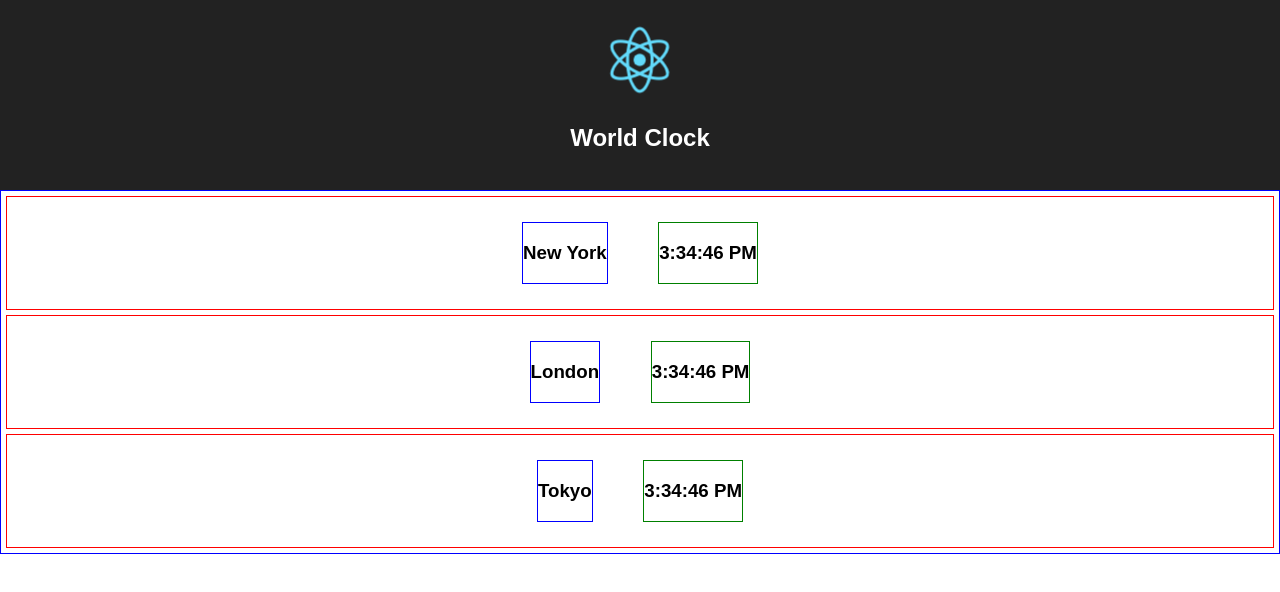
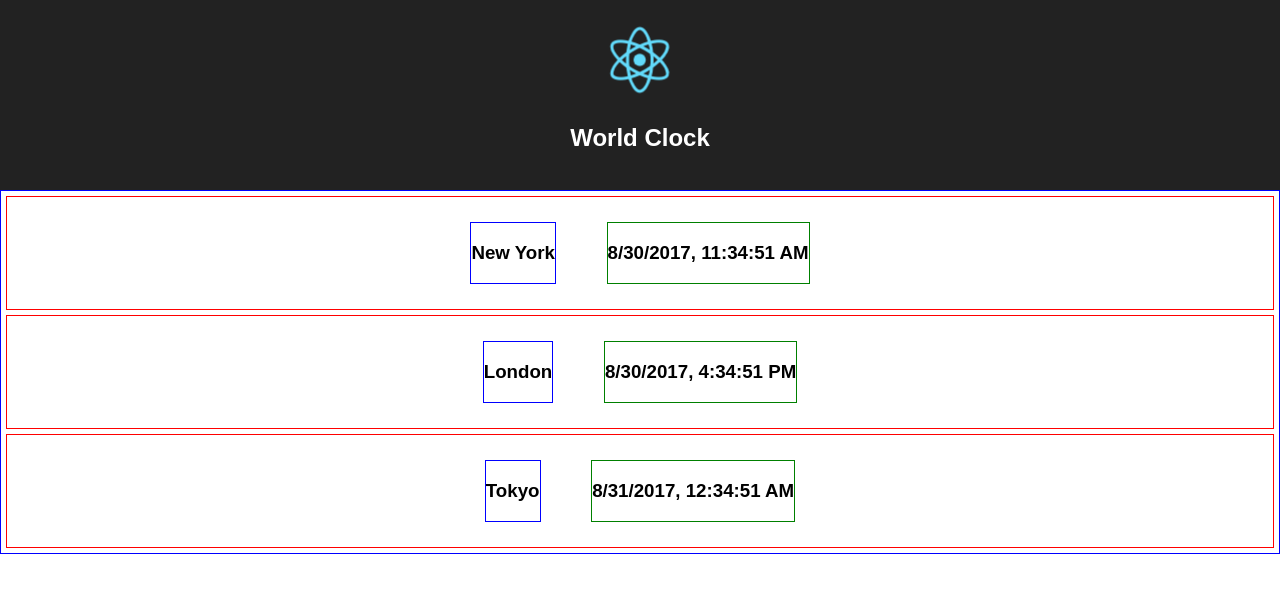
Before and after one commit to WilleniumFalcon91/World-Clock, a React (Create React App) app: page / in a window 1280 px wide. Shown: the top 592 px of the page. Built offline with nearby package versions, Linux system fonts and the light colour scheme.

Commit message:
successfully returns time across different time zones

```diff
--- a/src/App.js
+++ b/src/App.js
@@ -13,14 +13,17 @@ constructor(props) {
     this.state = {
         currentTime: new Date()
     }
+      this.timerId = setInterval(
+          () => this._update(), 1000
+        );
 }
 
-// _update = (timeDifference) => {
-//     const newTime = new Date(this.state.currentTime.getTime() + timeDiference);
-//     this.setState({
-//         currentTime: newTime
-//     });
-// }
+_update = () => {
+    this.setState({
+        currentTime: new Date()
+    });
+      // console.log(this.state.currentTime)
+}
 
   render() {
     return (
@@ -36,7 +39,7 @@ constructor(props) {
               <CityName name={'New York'}/>
               </div>
               <div className="Time">
-              <Time newTime={this.state.currentTime.toLocaleTimeString()}/>
+              <Time newTime={this.state.currentTime.toLocaleString("en-US", {timeZone: "America/New_York"})}/>
               </div>
             </div>
             <div className="City2">
@@ -44,7 +47,7 @@ constructor(props) {
               <CityName name={'London'}/>
               </div>
               <div className="Time">
-              <Time newTime={this.state.currentTime.toLocaleTimeString()}/>
+              <Time newTime={this.state.currentTime.toLocaleString("en-US", {timeZone: "Europe/London"})}/>
               </div>
             </div>
             <div className="City3">
@@ -52,7 +55,7 @@ constructor(props) {
               <CityName name={'Tokyo'}/>
               </div>
               <div className="Time">
-              <Time newTime={this.state.currentTime.toLocaleTimeString()}/>
+              <Time newTime={this.state.currentTime.toLocaleString("en-US", {timeZone: "Asia/Tokyo"})}/>
               </div>
             </div>
           </div>
--- a/src/Time.js
+++ b/src/Time.js
@@ -7,7 +7,4 @@ function Time ({newTime}) {
 }
 
 
-
-
-
 export default Time;
```
